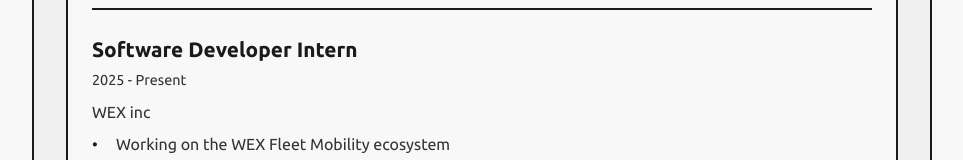
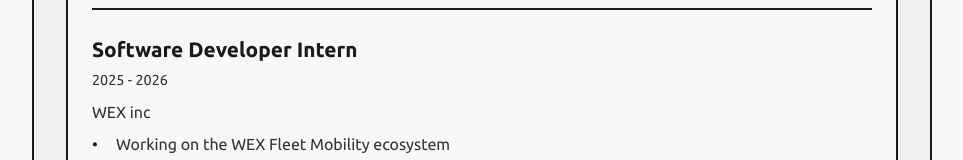
Before and after one commit to AeonianTest/AeonianTest.github.io, a React (Vite) app: page /#/about in a window 1280 px wide. Shown: the part 619-779 px from the top of the page, without its empty margins (158-1121 px from the left). Built offline with nearby package versions, Linux system fonts and the light colour scheme.

Commit message:
Touch ups

```diff
--- a/src/pages/AboutMe.tsx
+++ b/src/pages/AboutMe.tsx
@@ -24,7 +24,7 @@
                     <h3>Experience</h3>
                     <div className="ExperienceItem">
                         <h4>Software Developer Intern</h4>
-                        <p className="ExperienceDate">2025 - Present</p>
+                        <p className="ExperienceDate">2025 - 2026</p>
                         <p>WEX inc</p>
                         <ul>
                             <li>Working on the WEX Fleet Mobility ecosystem</li>
```
Also changed, not shown: 2 other files (tests, documents, lock files or other folders).
